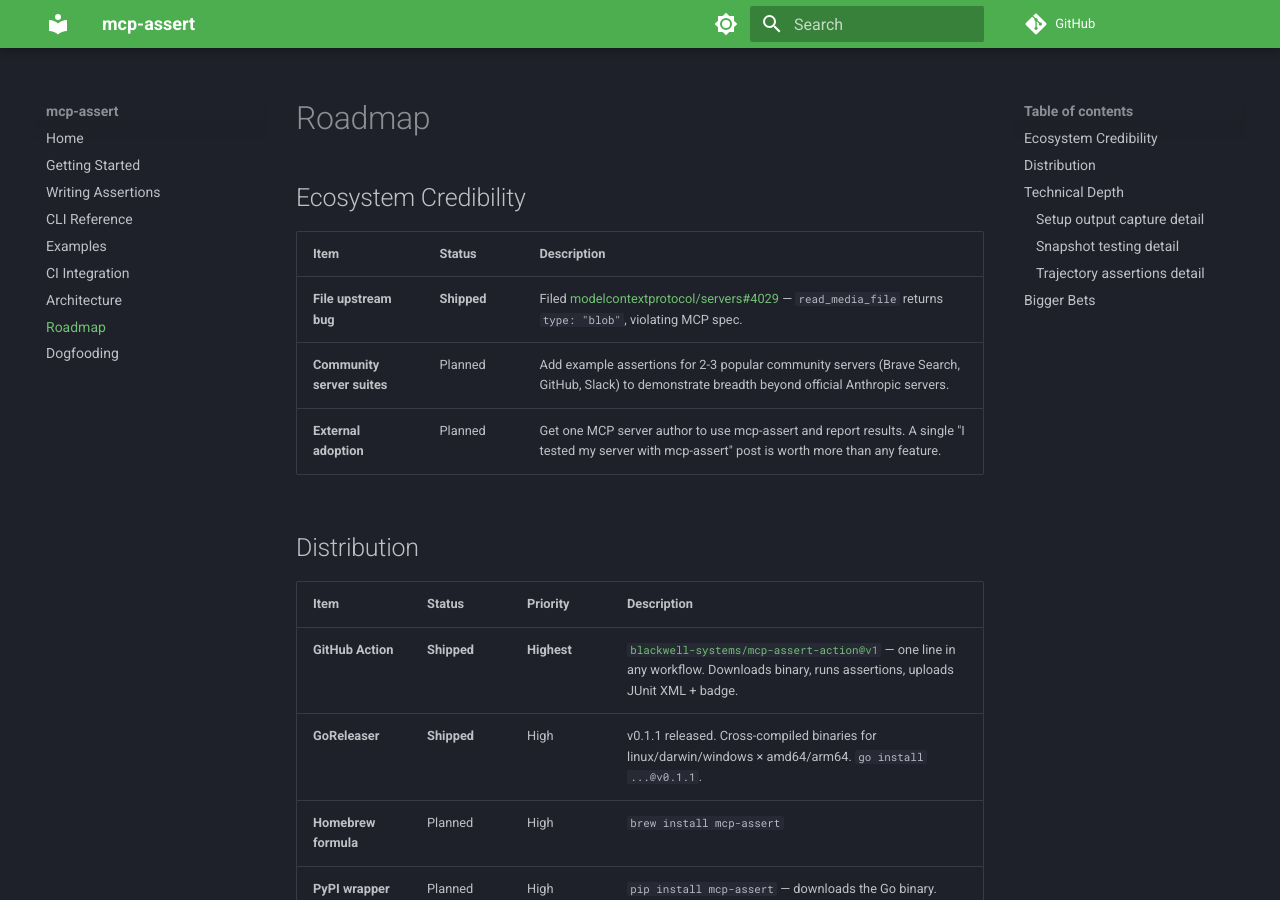
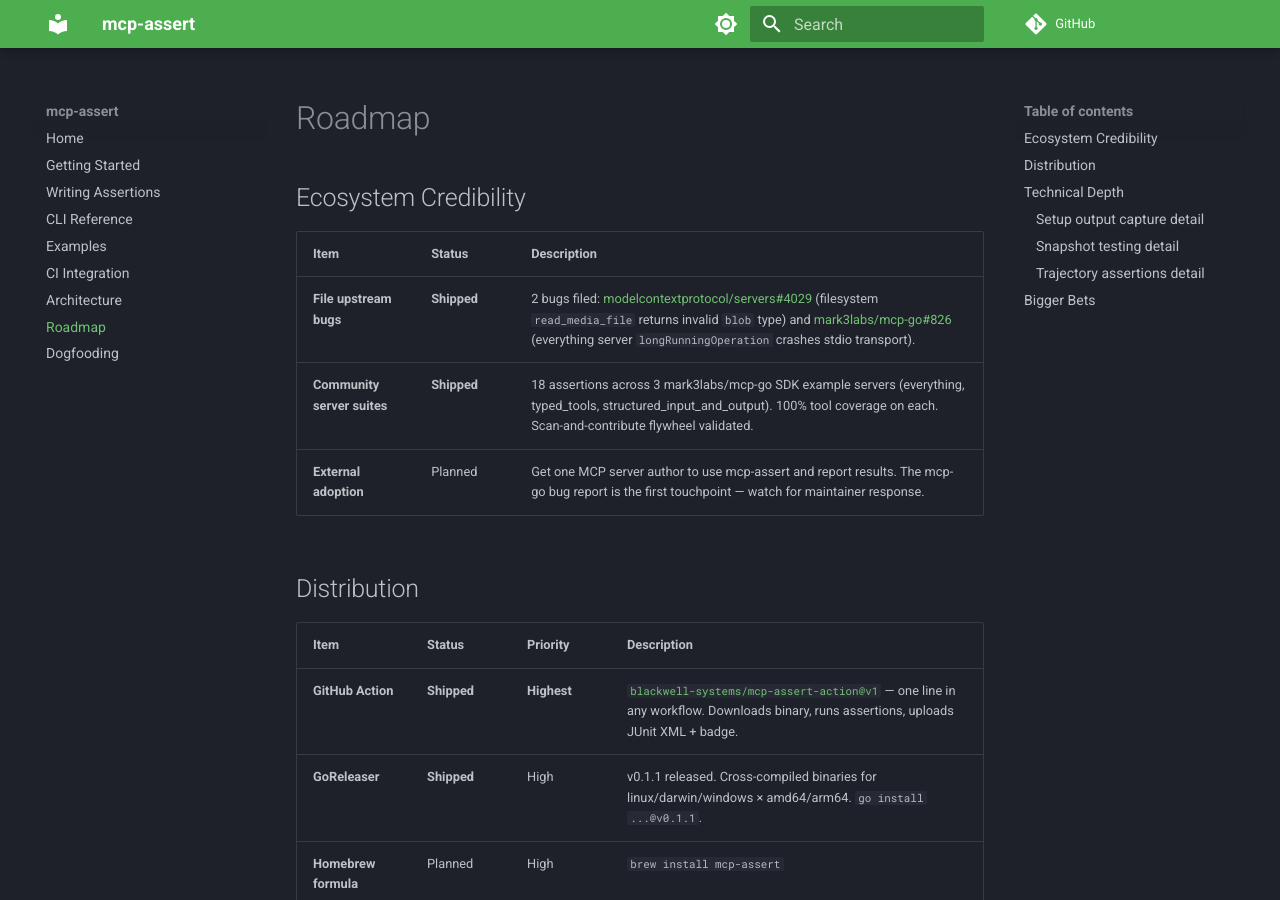
Before and after one commit to blackwell-systems/mcp-assert, an MkDocs documentation site: the page built from docs/roadmap.md, in a window 1280 px wide and 900 px high. Built offline with MkDocs 1.6.1 and Material for MkDocs 9.7.7, drawn with Linux system fonts in a browser that asks for light colours; comment, search, counter and statistics services are not loaded.

Commit message:
docs: update changelog and roadmap — 103 assertions, 7 servers, 2 upstream bugs

```diff
--- a/docs/roadmap.md
+++ b/docs/roadmap.md
@@ -4,9 +4,9 @@
 
 | Item | Status | Description |
 |------|--------|-------------|
-| **File upstream bug** | **Shipped** | Filed [modelcontextprotocol/servers#4029](https://github.com/modelcontextprotocol/servers/issues/4029) — `read_media_file` returns `type: "blob"`, violating MCP spec. |
-| **Community server suites** | Planned | Add example assertions for 2-3 popular community servers (Brave Search, GitHub, Slack) to demonstrate breadth beyond official Anthropic servers. |
-| **External adoption** | Planned | Get one MCP server author to use mcp-assert and report results. A single "I tested my server with mcp-assert" post is worth more than any feature. |
+| **File upstream bugs** | **Shipped** | 2 bugs filed: [modelcontextprotocol/servers#4029](https://github.com/modelcontextprotocol/servers/issues/4029) (filesystem `read_media_file` returns invalid `blob` type) and [mark3labs/mcp-go#826](https://github.com/mark3labs/mcp-go/issues/826) (everything server `longRunningOperation` crashes stdio transport). |
+| **Community server suites** | **Shipped** | 18 assertions across 3 mark3labs/mcp-go SDK example servers (everything, typed_tools, structured_input_and_output). 100% tool coverage on each. Scan-and-contribute flywheel validated. |
+| **External adoption** | Planned | Get one MCP server author to use mcp-assert and report results. The mcp-go bug report is the first touchpoint — watch for maintainer response. |
 
 ## Distribution
 
```
Also changed, not shown: CHANGELOG.md (+3 -1 lines).
